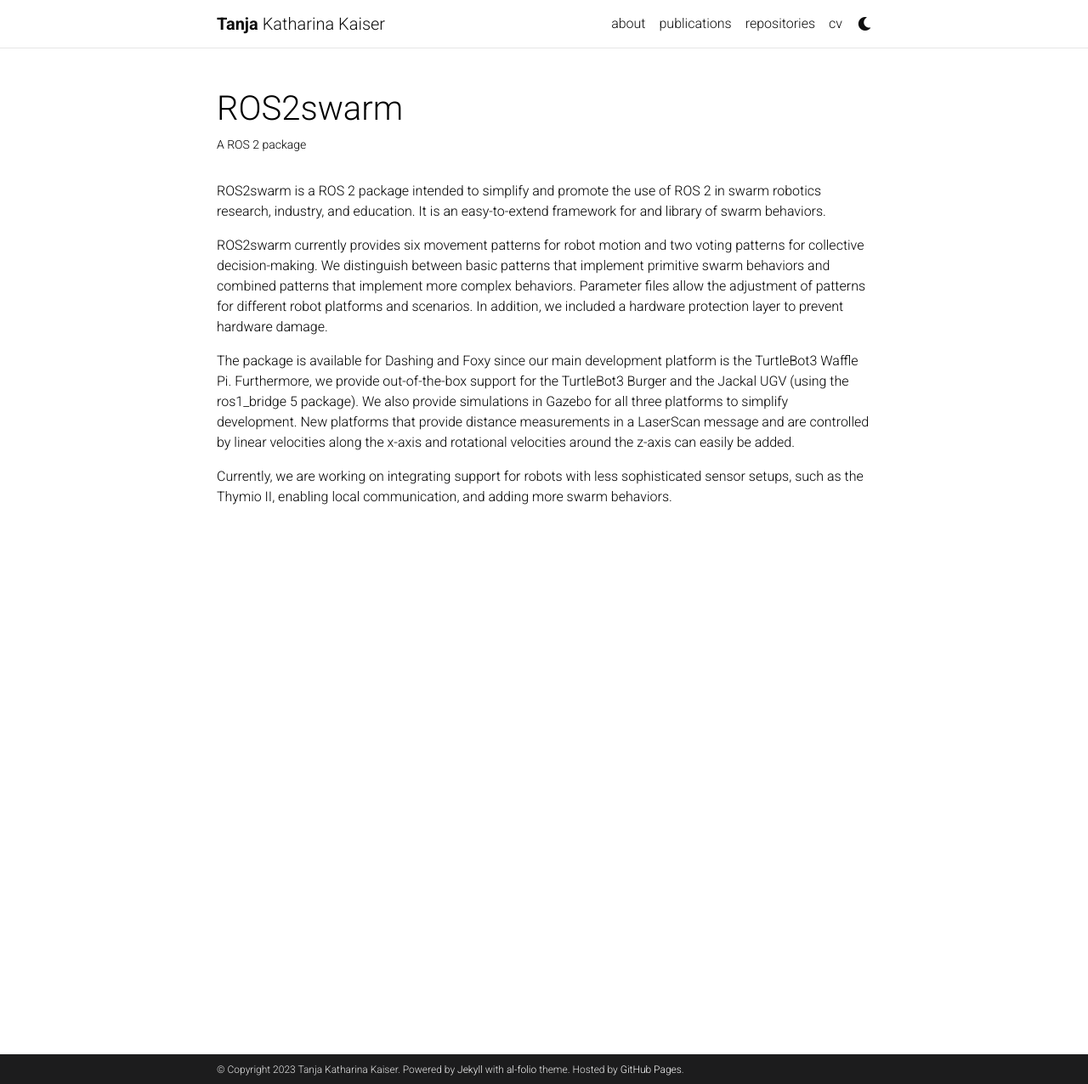
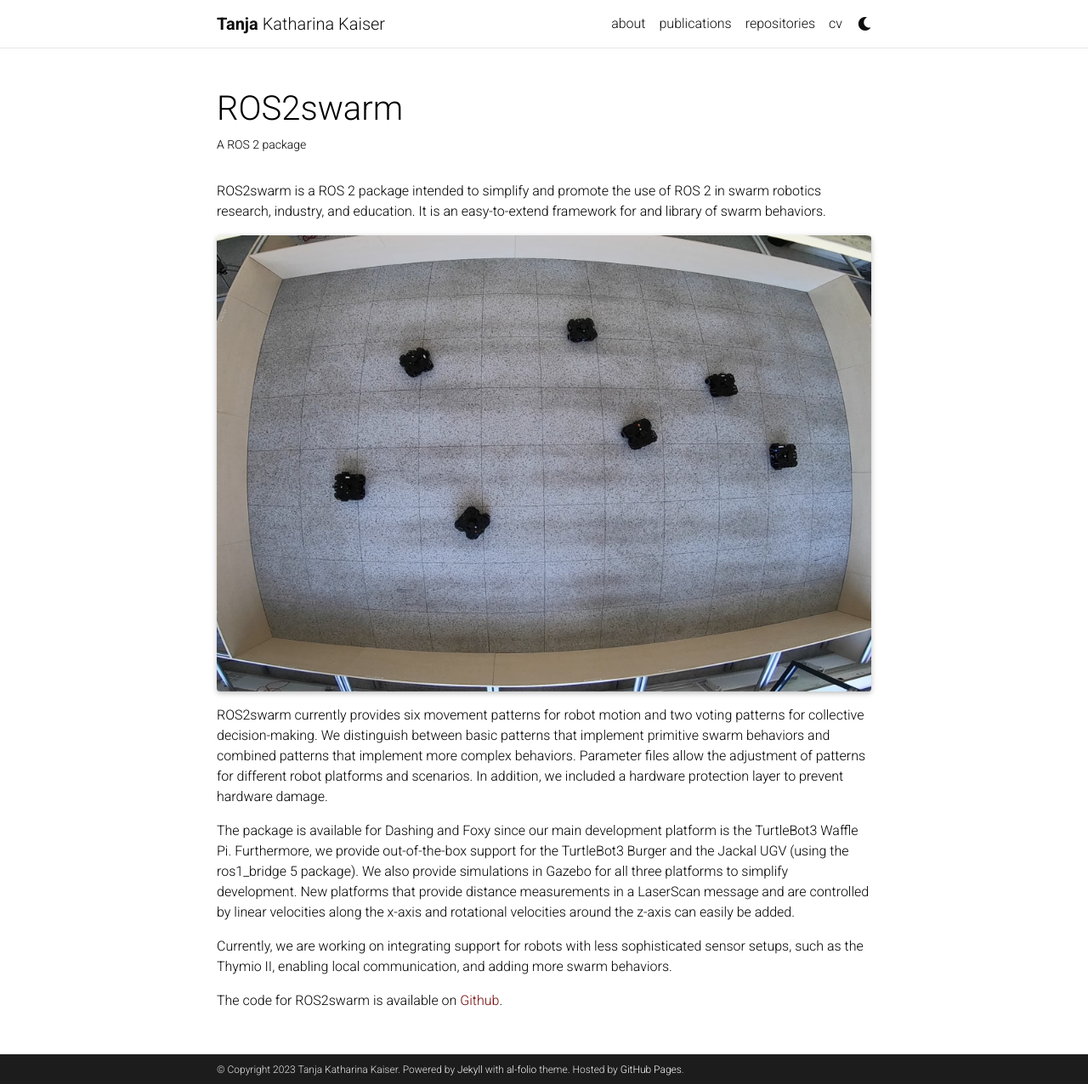
Before and after one commit to msminirobot/msminirobot.github.io, a Jekyll site: the page built from _projects/2_project.md, in a window 1280 px wide and 1276 px high. Shown: the whole window at 85% size. Built offline with Jekyll 4.4.1, drawn with Linux system fonts in a browser that asks for light colours; full-size pictures stand in for the smaller copies a plugin makes; comment, search, counter and statistics services are not loaded; a style sheet for code colours, icons or effects is not loaded.

Commit message:
Update 2_project.md

```diff
--- a/_projects/2_project.md
+++ b/_projects/2_project.md
@@ -7,13 +7,15 @@
 category: work
 ---
 
-
-
 ROS2swarm is a ROS 2 package intended to simplify and promote the use of ROS 2 in swarm robotics research, industry, and education.
 It is an easy-to-extend framework for and library of swarm behaviors.
+
+{% include figure.html path="assets/img/ROS2swarm_TB.jpg" title="example image" class="img-fluid rounded z-depth-1" %}
 
 ROS2swarm currently provides six movement patterns for robot motion and two voting patterns for collective decision-making. We distinguish between basic patterns that implement primitive swarm behaviors and combined patterns that implement more complex behaviors. Parameter files allow the adjustment of patterns for different robot platforms and scenarios. In addition, we included a hardware protection layer to prevent hardware damage.
 
 The package is available for Dashing and Foxy since our main development platform is the TurtleBot3 Waffle Pi. Furthermore, we provide out-of-the-box support for the TurtleBot3 Burger and the Jackal UGV (using the ros1_bridge 5 package). We also provide simulations in Gazebo for all three platforms to simplify development. New platforms that provide distance measurements in a LaserScan message and are controlled by linear velocities along the x-axis and rotational velocities around the z-axis can easily be added.
 
 Currently, we are working on integrating support for robots with less sophisticated sensor setups, such as the Thymio II, enabling local communication, and adding more swarm behaviors.
+
+The code for ROS2swarm is available on <a href="https://github.com/ROS2swarm">Github</a>.
```
